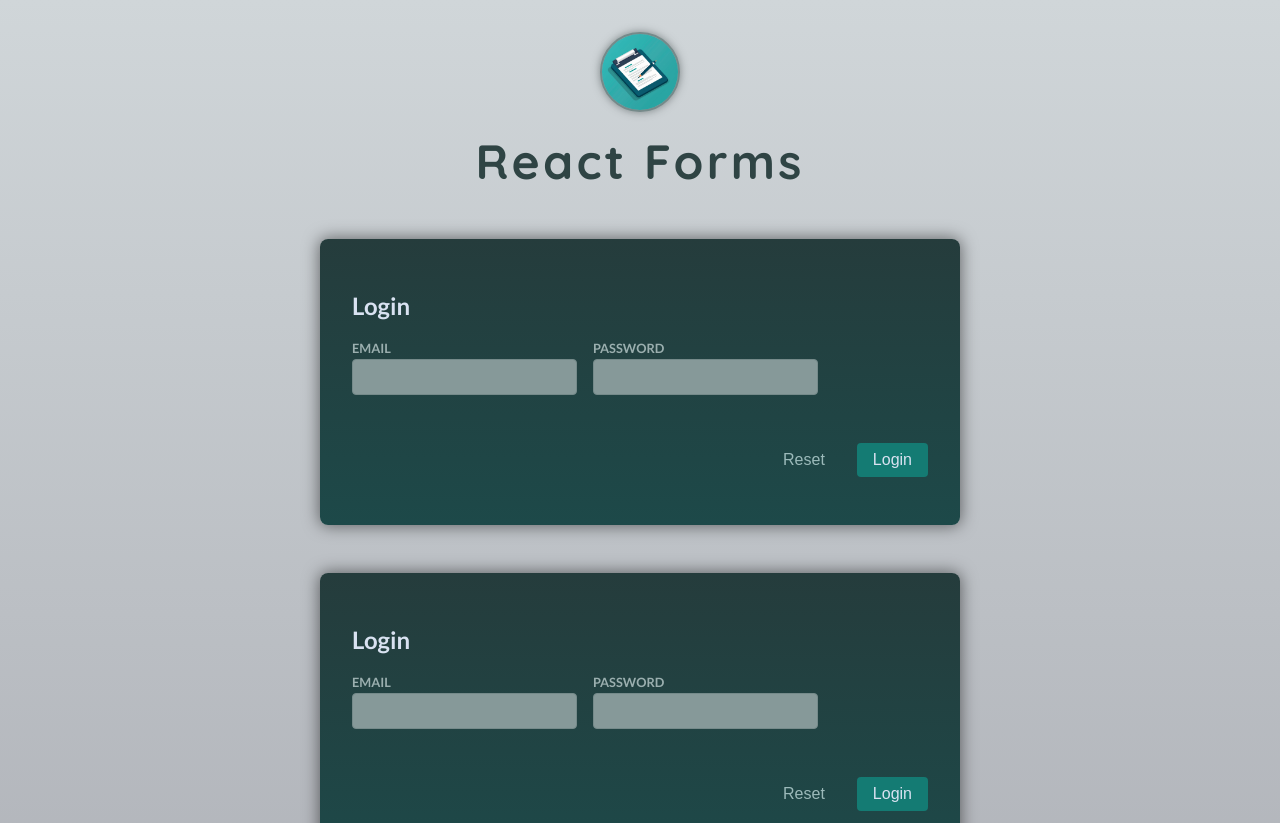
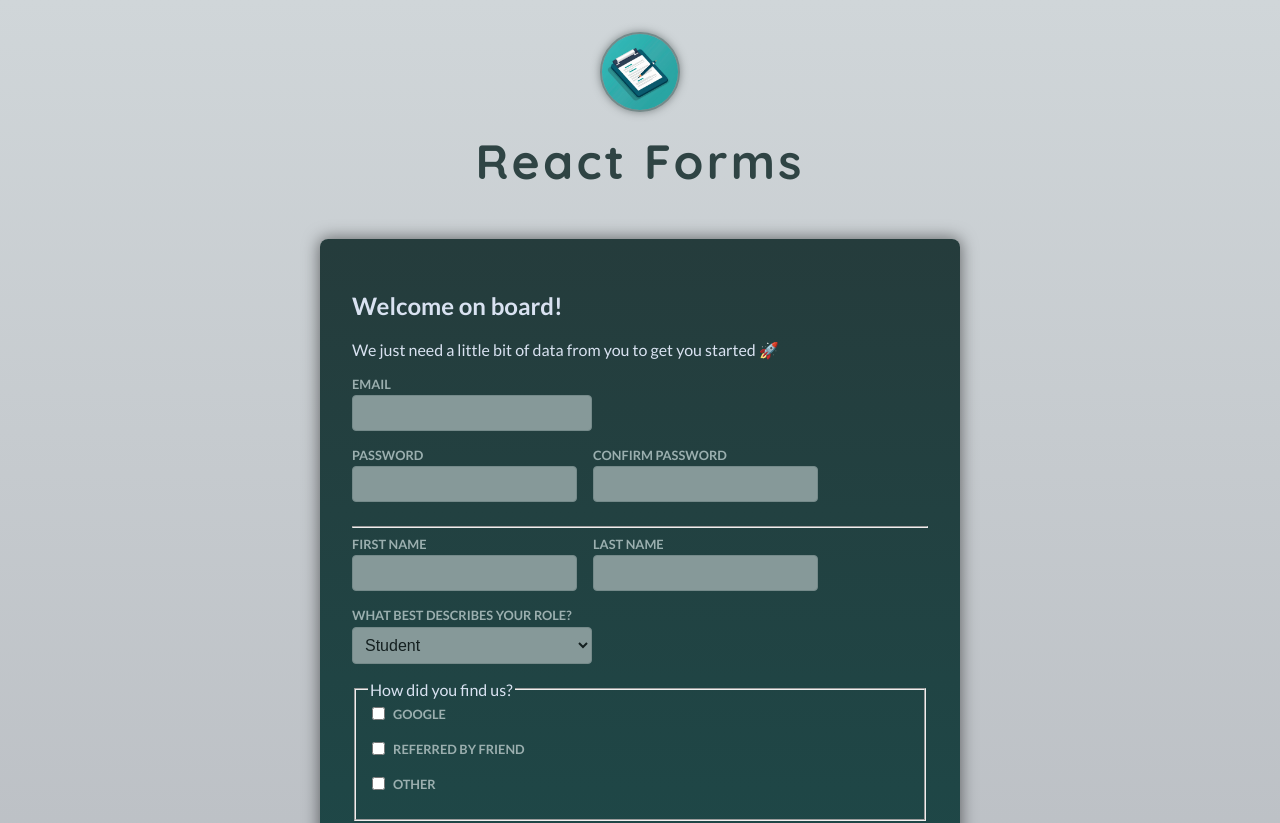
Before and after one commit to Ghazaleh-ans/Working-with-Forms-and-User-Input, a React (Vite) app: page / in a window 1280 px wide. Shown: the top 823 px of the page. Built offline with nearby package versions, Linux system fonts and the light colour scheme.

Commit message:
App is changed

```diff
--- a/src/App.jsx
+++ b/src/App.jsx
@@ -8,7 +8,7 @@ function App() {
     <>
       <Header />
       <main>
-        <Login />
+        <Signup />
       </main>
       <main>
         <Login />
```
